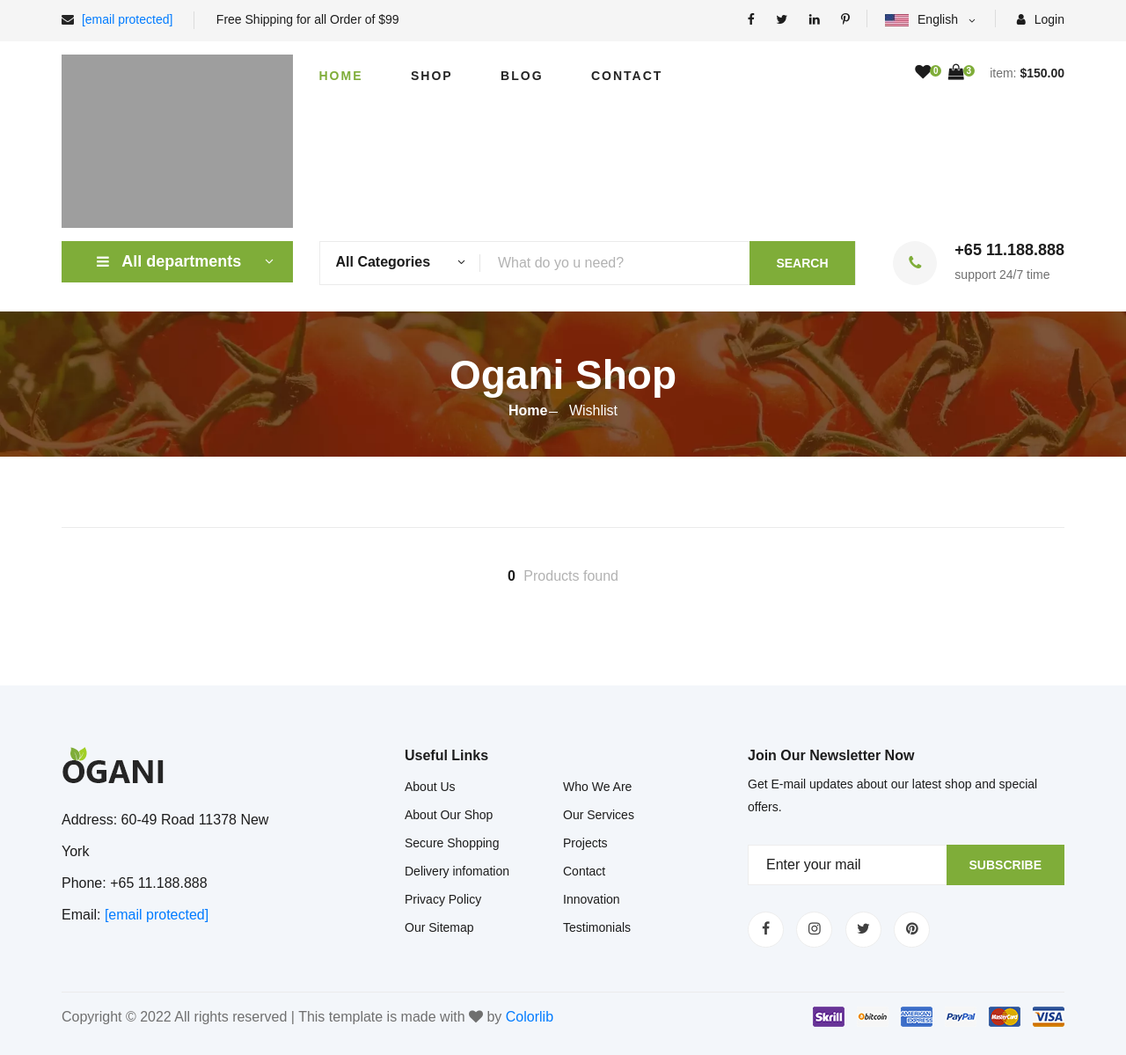
After one commit to isystemBE1/ecommerce, a Django app: page /carts/my-wishlist/ in a window 1280 px wide. The commit adds this page. Shown: the whole page at 88% size. Run offline with Django 3.2, Linux system fonts and the light colour scheme; the visitor is signed in with stand-in values (Sample User, id 1); data that the repository does not hold is empty; some libraries are stand-ins or nearby versions; grey boxes are pictures that could not be loaded.

Commit message:
add wishlist new features

```diff
--- a/apps/carts/admin.py
+++ b/apps/carts/admin.py
@@ -1,9 +1,5 @@
 from django.contrib import admin
 from .models import WishList, Cart, CartItem, Order
-
-
-class WishListAdmin(admin.ModelAdmin):
-    filter_horizontal = ['product']
 
 
 class CartListInline(admin.TabularInline):
@@ -15,6 +11,6 @@ class CartAdmin(admin.ModelAdmin):
     inlines = [CartListInline]
 
 
-admin.site.register(WishList, WishListAdmin)
+admin.site.register(WishList)
 admin.site.register(Cart, CartAdmin)
 admin.site.register(Order)
--- a/apps/carts/models.py
+++ b/apps/carts/models.py
@@ -8,11 +8,11 @@ from apps.products.models import Product
 
 
 class WishList(models.Model):
-    user = models.OneToOneField(User, on_delete=models.CASCADE)
-    product = models.ManyToManyField(Product)
+    user = models.ForeignKey(User, on_delete=models.CASCADE)
+    product = models.ForeignKey(Product, on_delete=models.CASCADE)
 
     def __str__(self):
-        return f'wishlist of {self.user.username}'
+        return f'wishlist of {self.user.username} (id: {self.id})'
 
 
 class Cart(models.Model):
--- a/apps/carts/urls.py
+++ b/apps/carts/urls.py
@@ -1,7 +1,10 @@
 from django.urls import path
+from .views import add_wishlist, my_wishlist
 
 app_name = 'carts'
 
 urlpatterns = [
+    path('add-wishlist/', add_wishlist, name='add-wishlist'),
+    path('my-wishlist/', my_wishlist, name='my-wishlist'),
 
 ]
--- a/apps/carts/views.py
+++ b/apps/carts/views.py
@@ -1,3 +1,37 @@
+from django.contrib.auth.decorators import login_required
+from django.http import JsonResponse
 from django.shortcuts import render
+from .models import WishList
+from ..products.models import Product, Category
 
-# Create your views here.
+
+def add_wishlist(request):
+    pid = request.GET.get('_pid')
+    user = request.user
+    product = Product.objects.get(id=pid)
+    wishlist_count = WishList.objects.filter(user=user, product=product).count()
+    if wishlist_count < 1:
+        wishlist = WishList.objects.create(user=user, product=product)
+        data = {
+            'success': True,
+            'product': product.name
+        }
+    else:
+        data = {
+            'success': False,
+            'error_message': 'Already added in your wishlist',
+            'product': product.name
+        }
+    return JsonResponse(data)
+
+
+@login_required(login_url='/accounts/login/')
+def my_wishlist(request):
+
+    my_wlist = WishList.objects.filter(user=request.user)
+    categories = Category.objects.all()
+    ctx = {
+        'products': my_wlist,
+        'categories': categories,
+    }
+    return render(request, 'my-wishlist.html', ctx)
--- a/apps/contacts/urls.py
+++ b/apps/contacts/urls.py
@@ -1,7 +1,8 @@
 from django.urls import path
+from .views import contact_view
 
-app_name = 'contacts'
+app_name = 'contact'
 
 urlpatterns = [
-
+    path('', contact_view, name='contact')
 ]
--- a/config/urls.py
+++ b/config/urls.py
@@ -26,7 +26,7 @@ urlpatterns = [
     # local urls
     path('', include('apps.products.urls', namespace='products')),
     path('carts/', include('apps.carts.urls', namespace='carts')),
-    path('contacts/', include('apps.contacts.urls', namespace='contacts')),
+    path('contact/', include('apps.contacts.urls', namespace='contacts')),
     path('blog/', include('apps.blog.urls', namespace='blog')),
 
 ] + static(settings.MEDIA_URL, document_root=settings.MEDIA_ROOT)   # /media/account/eshmat/user.png
--- a/templates/base.html
+++ b/templates/base.html
@@ -9,9 +9,11 @@
     <meta http-equiv="X-UA-Compatible" content="ie=edge">
     <title>Ogani | Template</title>
 
-{#    <link href="https://fonts.googleapis.com/css2?family=Cairo:wght@200;300;400;600;900&amp;display=swap"#}
-{#          rel="stylesheet">#}
-    <link rel="stylesheet" href="https://cdnjs.cloudflare.com/ajax/libs/font-awesome/6.1.1/css/all.min.css" integrity="sha512-KfkfwYDsLkIlwQp6LFnl8zNdLGxu9YAA1QvwINks4PhcElQSvqcyVLLD9aMhXd13uQjoXtEKNosOWaZqXgel0g==" crossorigin="anonymous" referrerpolicy="no-referrer" />
+    {#    <link href="https://fonts.googleapis.com/css2?family=Cairo:wght@200;300;400;600;900&amp;display=swap"#}
+    {#          rel="stylesheet">#}
+    <link rel="stylesheet" href="https://cdnjs.cloudflare.com/ajax/libs/font-awesome/6.1.1/css/all.min.css"
+          integrity="sha512-KfkfwYDsLkIlwQp6LFnl8zNdLGxu9YAA1QvwINks4PhcElQSvqcyVLLD9aMhXd13uQjoXtEKNosOWaZqXgel0g=="
+          crossorigin="anonymous" referrerpolicy="no-referrer"/>
 
     <link rel="stylesheet"
           href="{% static 'css/bootstrap.min.css' %}"
@@ -41,6 +43,7 @@
         .latest-product pre {
             margin-bottom: 0px;
         }
+
         .blog__sidebar__recent__item__pic {
             width: 120px;
         }
@@ -173,7 +176,14 @@
             <div class="col-lg-3">
                 <div class="header__cart">
                     <ul>
-                        <li><a href="/wishlist/"><i class="fa fa-heart"></i> <span>1</span></a></li>
+                        <li><a href="{% url 'carts:my-wishlist' %}"><i class="fa fa-heart"></i>
+
+                            {% if request.user.is_authenticated %}
+                                <span>{{ request.user.wishlist_set.all.count }}</span>
+                            {% else %}
+                                <span>0</span>
+                            {% endif %}
+                        </a></li>
                         <li><a href="/cart/"><i class="fa fa-shopping-bag"></i> <span>3</span></a></li>
                     </ul>
                     <div class="header__cart__price">item: <span>$150.00</span></div>
@@ -268,6 +278,7 @@
     </div>
 </footer>
 
+
 <script src="{% static 'js/jquery-3.3.1.min.js' %}"></script>
 <script src="{% static 'js/bootstrap.min.js%2bjquery.nice-select.min.js.pagespeed.jc.08NHUfMhux.js' %}"></script>
 <script>eval(mod_pagespeed_ND6iIrfFHB);</script>
@@ -280,6 +291,35 @@
 
 <script async src="https://www.googletagmanager.com/gtag/js?id=UA-23581568-13"></script>
 <script>
+
+
+    $('.add-wishlist').on('click', function () {
+        let _pid = $(this).data('product')
+        let _vm = $(this)
+
+        // alert(_pid)
+
+        // Ajax
+        $.ajax({
+            url: '/carts/add-wishlist/',
+            data: {
+                _pid
+            },
+            dataType: 'json',
+            success: function (res) {
+                console.log(res) // 1 === '1'
+                if(res.success === true) {
+                    _vm.removeClass('add-wishlist').addClass('disabled')
+                    alert(res.product  + ' saved')
+                    location.reload()
+                } else {
+                    alert(res.product  + ' already in your wishlist')
+                }
+            }
+        })
+    })
+
+
     window.dataLayer = window.dataLayer || [];
 
     function gtag() {
--- /dev/null
+++ b/templates/my-wishlist.html
@@ -0,0 +1,109 @@
+{% extends 'base.html' %}
+{% load static %}
+{% block content %}
+
+
+    <section class="hero hero-normal">
+        <div class="container">
+            <div class="row">
+                <div class="col-lg-3">
+                    <div class="hero__categories">
+                        <div class="hero__categories__all">
+                            <i class="fa fa-bars"></i>
+                            <span>All departments</span>
+                        </div>
+                        <ul>
+                            {% for category in categories %}
+                                <li><a href="#">{{ category }}</a></li>
+                            {% endfor %}
+
+
+                        </ul>
+                    </div>
+                </div>
+                <div class="col-lg-9">
+                    <div class="hero__search">
+                        <div class="hero__search__form">
+                            <form action="#">
+                                <div class="hero__search__categories">
+                                    All Categories
+                                    <span class="arrow_carrot-down"></span>
+                                </div>
+                                <input type="text" placeholder="What do yo u need?">
+                                <button type="submit" class="site-btn">SEARCH</button>
+                            </form>
+                        </div>
+                        <div class="hero__search__phone">
+                            <div class="hero__search__phone__icon">
+                                <i class="fa fa-phone"></i>
+                            </div>
+                            <div class="hero__search__phone__text">
+                                <h5>+65 11.188.888</h5>
+                                <span>support 24/7 time</span>
+                            </div>
+                        </div>
+                    </div>
+                </div>
+            </div>
+        </div>
+    </section>
+
+
+    <section class="breadcrumb-section set-bg" data-setbg="{% static 'img/details-hero.webp' %}">
+        <div class="container">
+            <div class="row">
+                <div class="col-lg-12 text-center">
+                    <div class="breadcrumb__text">
+                        <h2>Ogani Shop</h2>
+                        <div class="breadcrumb__option">
+                            <a href="/">Home</a>
+                            <span>Wishlist</span>
+                        </div>
+                    </div>
+                </div>
+            </div>
+        </div>
+    </section>
+
+
+    <section class="product spad">
+        <div class="container">
+            <div class="row">
+                <div class="col-lg-12 col-md-12">
+                    <div class="filter__item">
+                        <div class="row">
+                            <div class="col-lg-4 col-md-5">
+
+                            </div>
+                            <div class="col-lg-4 col-md-4">
+                                <div class="filter__found">
+                                    <h6><span>{{ request.user.wishlist_set.all.count }}</span> Products found</h6>
+                                </div>
+                            </div>
+                        </div>
+                    </div>
+                    <div class="row">
+                        {% for product in products %}
+                        <div class="col-lg-3 col-md-6 col-sm-6">
+                            <div class="product__item">
+                                <div class="product__item__pic set-bg" data-setbg="{{ product.product.productimage_set.all.first.image.url }}">
+                                    <ul class="product__item__pic__hover">
+                                        <li><a href="#"><i class="fa fa-heart-circle-minus"></i></a></li>
+                                        <li><a href="#"><i class="fa fa-shopping-cart"></i></a></li>
+                                    </ul>
+                                </div>
+                                <div class="product__item__text">
+                                    <h6><a href="">{{ product.product.name }}</a></h6>
+                                    <h5>UZS {{ product.product.price }}</h5>
+                                </div>
+                            </div>
+                        </div>
+                        {% endfor %}
+                    </div>
+                </div>
+            </div>
+        </div>
+    </section>
+
+
+{% endblock %}
```
Also changed, not shown: apps/contacts/forms.py (added, +15 -0 lines), apps/contacts/views.py (+14 -2 lines), templates/contact.html (+5 -4 lines), templates/index.html (+7 -3 lines), apps/carts/migrations/0002_remove_wishlist_product_wishlist_product_and_more.py (added).
